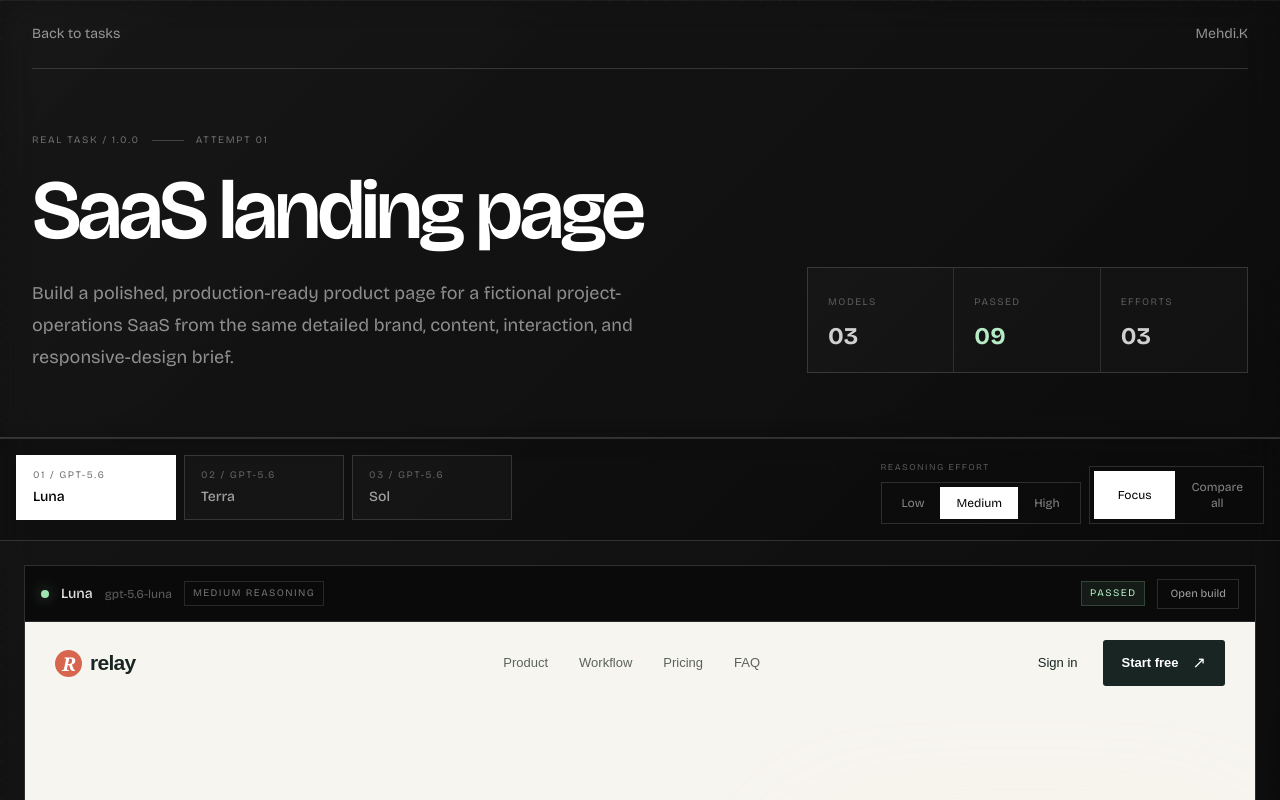
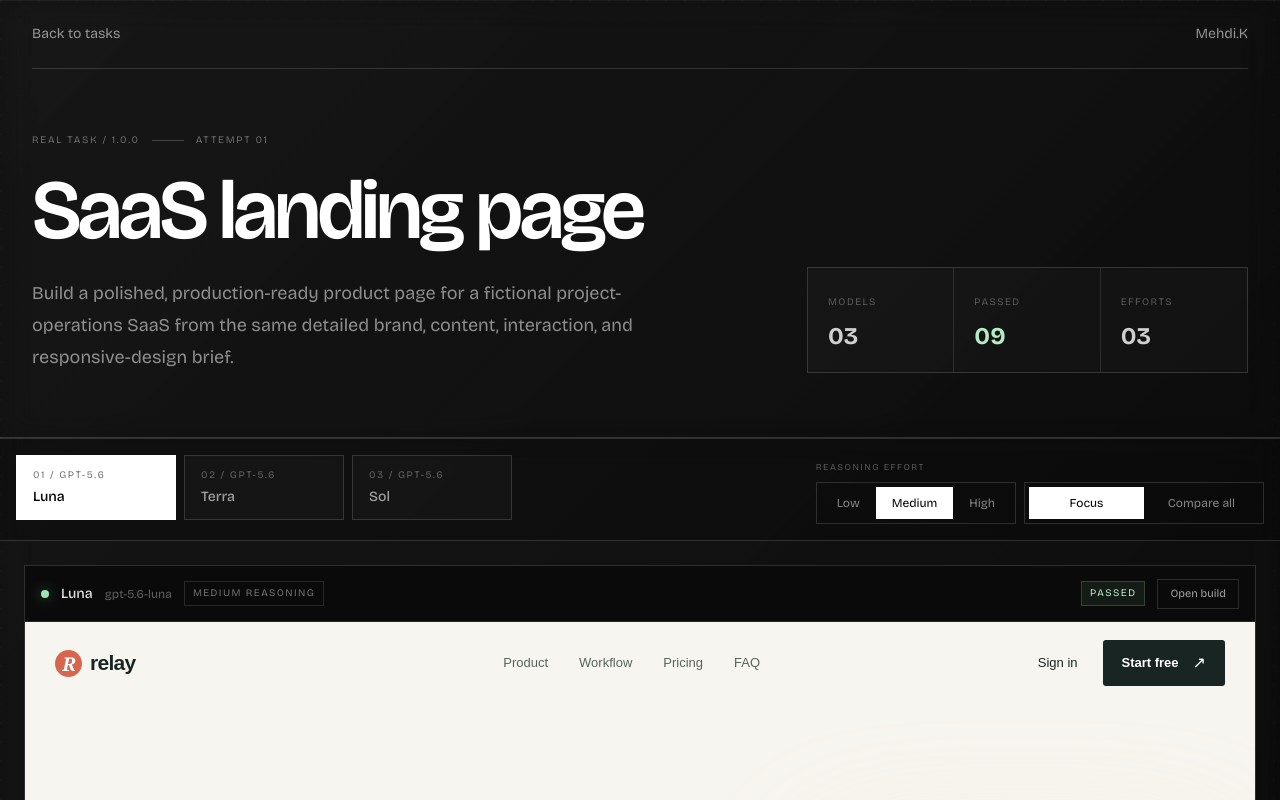
Before and after one commit to MehdiKhoudali/mehdi-portfolio, a Next.js app: page /tools/saas-landing-page in a window 1280 px wide. Shown: the top 800 px of the page. Built offline with nearby package versions, Linux system fonts and the light colour scheme.

Commit message:
Fix benchmark comparison toggle sizing

```diff
--- a/src/components/benchmark-result-viewer.tsx
+++ b/src/components/benchmark-result-viewer.tsx
@@ -104,9 +104,9 @@ export function BenchmarkResultViewer({ results }: { results: PublishedBenchmark
                 ))}
               </div>
             </div>
-            <div className="flex shrink-0 border border-white/14 p-1 text-xs">
+            <div className="grid w-full shrink-0 grid-cols-2 border border-white/14 p-1 text-xs sm:w-60">
               <button
-                className={`flex-1 px-4 py-2 transition-colors ${viewMode === "single" ? "bg-white text-black" : "text-white/50 hover:text-white"}`}
+                className={`whitespace-nowrap px-4 py-2 transition-colors ${viewMode === "single" ? "bg-white text-black" : "text-white/50 hover:text-white"}`}
                 onClick={() => setViewMode("single")}
                 type="button"
                 aria-pressed={viewMode === "single"}
@@ -114,7 +114,7 @@ export function BenchmarkResultViewer({ results }: { results: PublishedBenchmark
                 Focus
               </button>
               <button
-                className={`flex-1 px-4 py-2 transition-colors ${viewMode === "compare" ? "bg-white text-black" : "text-white/50 hover:text-white"}`}
+                className={`whitespace-nowrap px-4 py-2 transition-colors ${viewMode === "compare" ? "bg-white text-black" : "text-white/50 hover:text-white"}`}
                 onClick={() => setViewMode("compare")}
                 type="button"
                 aria-pressed={viewMode === "compare"}
```
Also changed, not shown: 1 other file (tests, documents, lock files or other folders).
